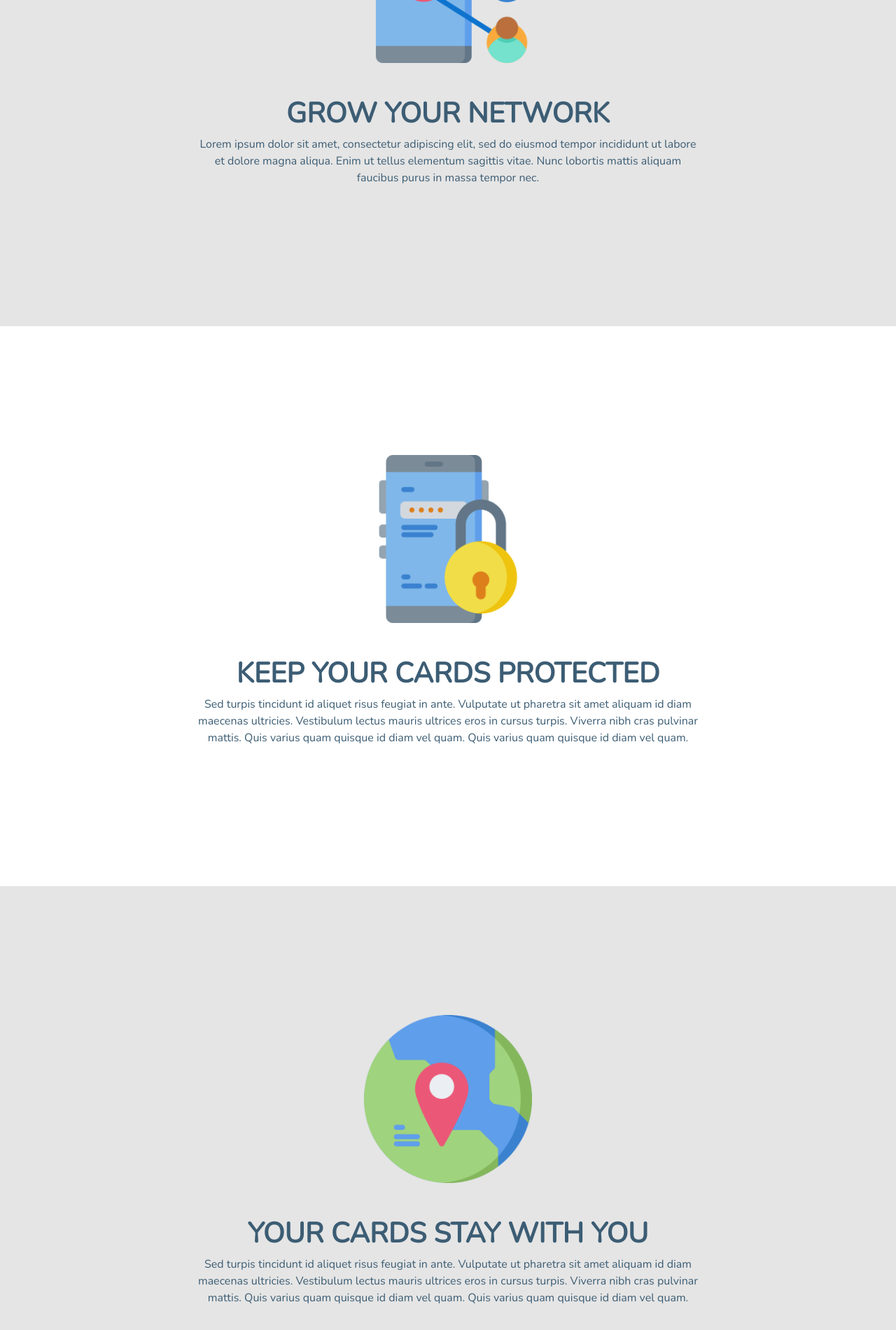
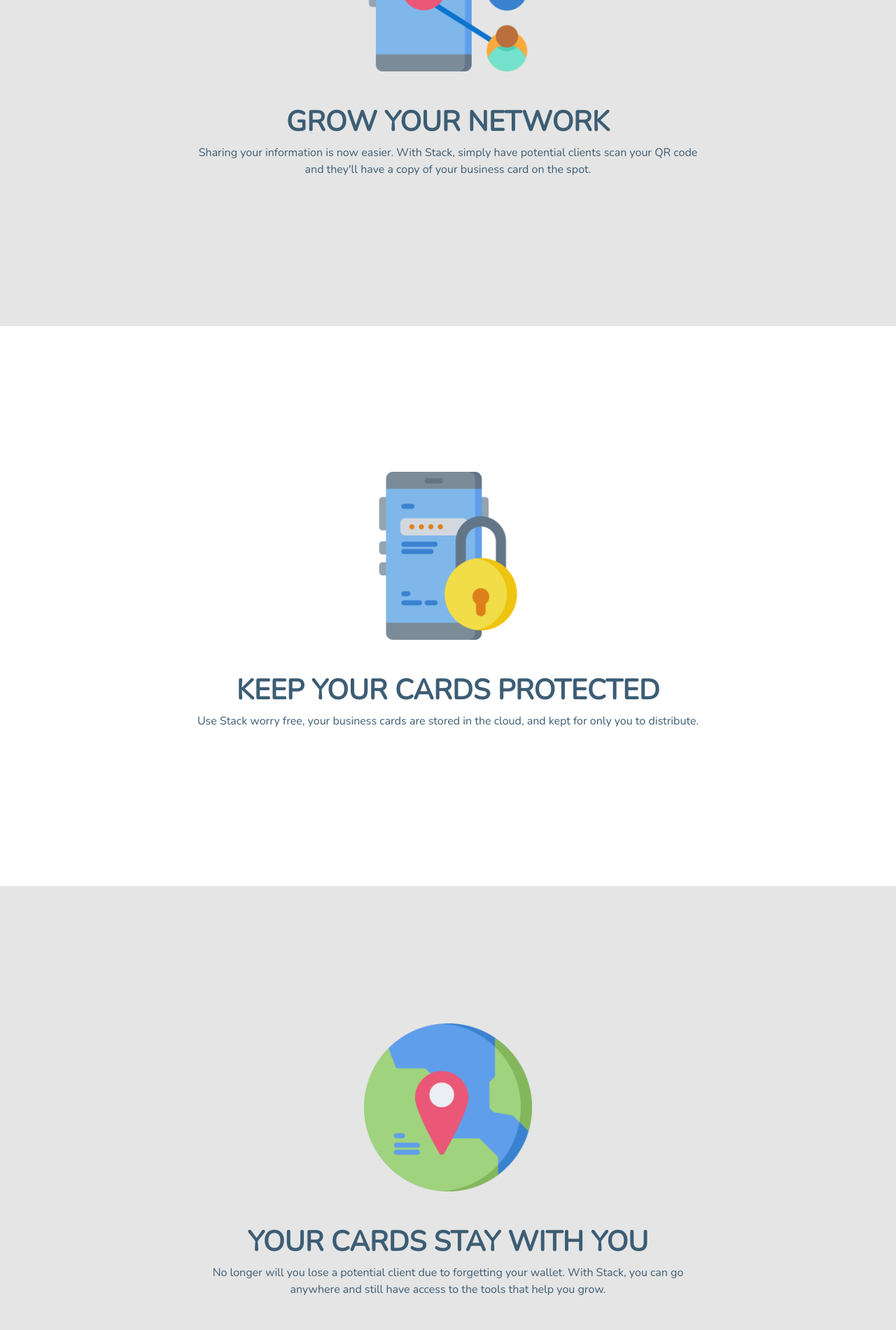
Before and after one commit to bw-business-card-organizer/business-card-organizer-UI, a website: page DOC/index.html in a window 1280 px wide. Shown: the part 1216-3116 px from the top of the page at 70% size. Drawn offline with nearby package versions, Linux system fonts and the light colour scheme.

Commit message:
Filled out landing content, no more lorem ipsum

```diff
--- a/DOC/index.html
+++ b/DOC/index.html
@@ -57,9 +57,7 @@
                 <div class="container topic-content">
                     <img class='mb-5' src="../ASSETS/network.png" alt="Network" />
                     <h1>GROW YOUR NETWORK</h1>
-                    <p>Lorem ipsum dolor sit amet, consectetur adipiscing elit, sed do eiusmod tempor incididunt ut
-                        labore et dolore magna aliqua. Enim ut tellus elementum sagittis vitae. Nunc lobortis mattis
-                        aliquam faucibus purus in massa tempor nec.</p>
+                    <p>Sharing your information is now easier. With Stack, simply have potential clients scan your QR code and they'll have a copy of your business card on the spot.</p>
                 </div>
             </div>
 
@@ -67,10 +65,7 @@
                 <div class="container topic-content">
                     <img class='mb-5' src="../ASSETS/protected.png" alt="Protected" />
                     <h1>KEEP YOUR CARDS PROTECTED</h1>
-                    <p>Sed turpis tincidunt id aliquet risus feugiat in ante. Vulputate ut pharetra sit amet aliquam id
-                        diam maecenas ultricies. Vestibulum lectus mauris ultrices eros in cursus
-                        turpis. Viverra nibh cras pulvinar mattis. Quis varius quam quisque id diam vel quam. Quis
-                        varius quam quisque id diam vel quam. </p>
+                    <p>Use Stack worry free, your business cards are stored in the cloud, and kept for only you to distribute.</p>
                 </div>
             </div>
 
@@ -78,10 +73,7 @@
                 <div class="container topic-content">
                     <img class='mb-5' src="../ASSETS/location.png" alt="Location" />
                     <h1>YOUR CARDS STAY WITH YOU</h1>
-                    <p>Sed turpis tincidunt id aliquet risus feugiat in ante. Vulputate ut pharetra sit amet aliquam id
-                        diam maecenas ultricies. Vestibulum lectus mauris ultrices eros in cursus
-                        turpis. Viverra nibh cras pulvinar mattis. Quis varius quam quisque id diam vel quam. Quis
-                        varius quam quisque id diam vel quam. </p>
+                    <p>No longer will you lose a potential client due to forgetting your wallet. With Stack, you can go anywhere and still have access to the tools that help you grow.</p>
                 </div>
             </div>
         </div>
```
Also changed, not shown: DOC/about.html (+4 -4 lines), ASSETS/team/chris.jpg (added), ASSETS/team/michael.png (added).
